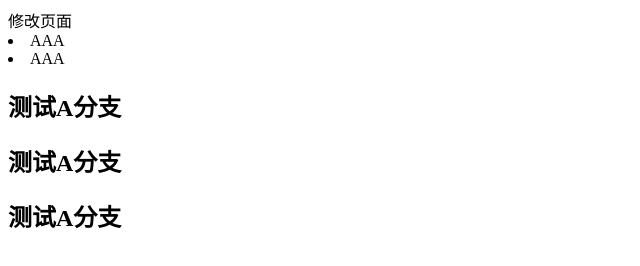
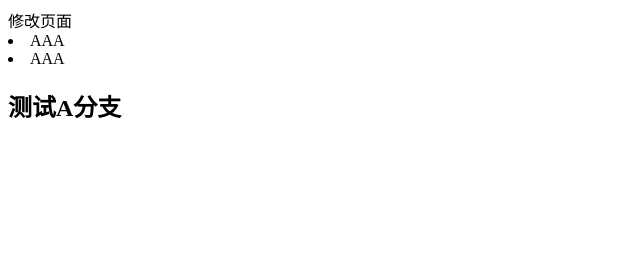
Before and after one commit to TryBin03/mygit, a plain HTML site: page index.html in a window 1280 px wide. Shown: the whole page, without its empty margins (0-640 px from the left). Drawn offline with Linux system fonts and the light colour scheme.

Commit message:
Update index.html

```diff
--- a/index.html
+++ b/index.html
@@ -13,16 +13,5 @@
 			<li>AAA</li>
 		</ui>
 		<h2>测试A分支</h2>
-
-
-
-		<h2>测试A分支</h2>
-
-
-		<h2>测试A分支</h2>
-
-
-
-
 	</body>
 </html>
```
